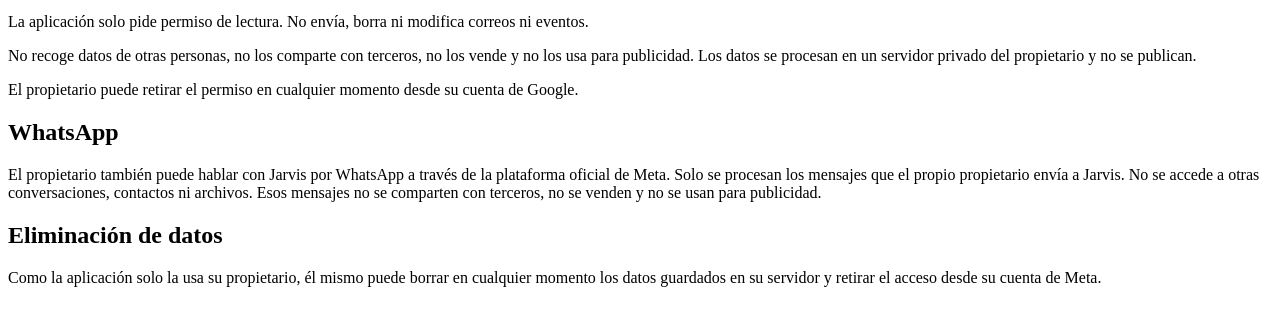
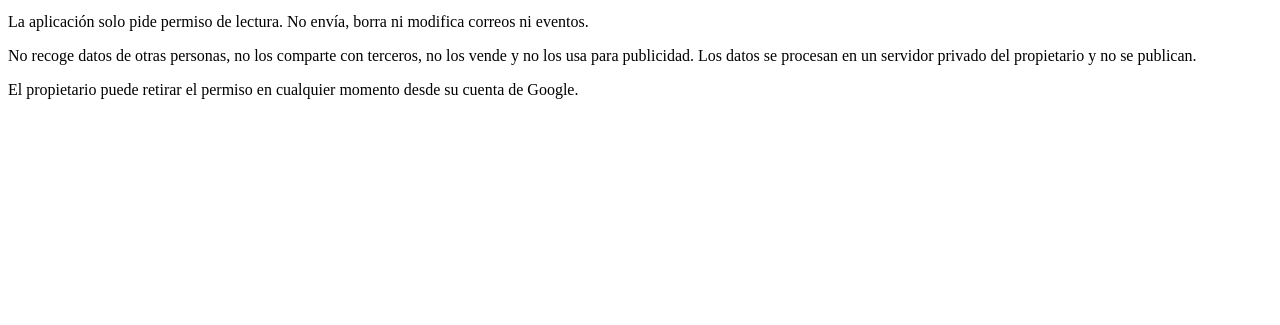
Before and after one commit to alexjimenez71/alexjimenez71.github.io, a plain HTML site: page index.html in a window 1280 px wide. Shown: the part 101-426 px from the top of the page. Drawn offline with Linux system fonts and the light colour scheme.

Commit message:
Revert "Privacidad: WhatsApp y eliminación de datos"
This reverts commit b0044796d9ea2fe4f33b44ba1914e77cc522f1b2.

```diff
--- a/index.html
+++ b/index.html
@@ -11,9 +11,5 @@
 <p>La aplicación solo pide permiso de lectura. No envía, borra ni modifica correos ni eventos.</p>
 <p>No recoge datos de otras personas, no los comparte con terceros, no los vende y no los usa para publicidad. Los datos se procesan en un servidor privado del propietario y no se publican.</p>
 <p>El propietario puede retirar el permiso en cualquier momento desde su cuenta de Google.</p>
-<h2>WhatsApp</h2>
-<p>El propietario también puede hablar con Jarvis por WhatsApp a través de la plataforma oficial de Meta. Solo se procesan los mensajes que el propio propietario envía a Jarvis. No se accede a otras conversaciones, contactos ni archivos. Esos mensajes no se comparten con terceros, no se venden y no se usan para publicidad.</p>
-<h2 id="eliminacion-de-datos">Eliminación de datos</h2>
-<p>Como la aplicación solo la usa su propietario, él mismo puede borrar en cualquier momento los datos guardados en su servidor y retirar el acceso desde su cuenta de Meta.</p>
 </body>
 </html>
```
